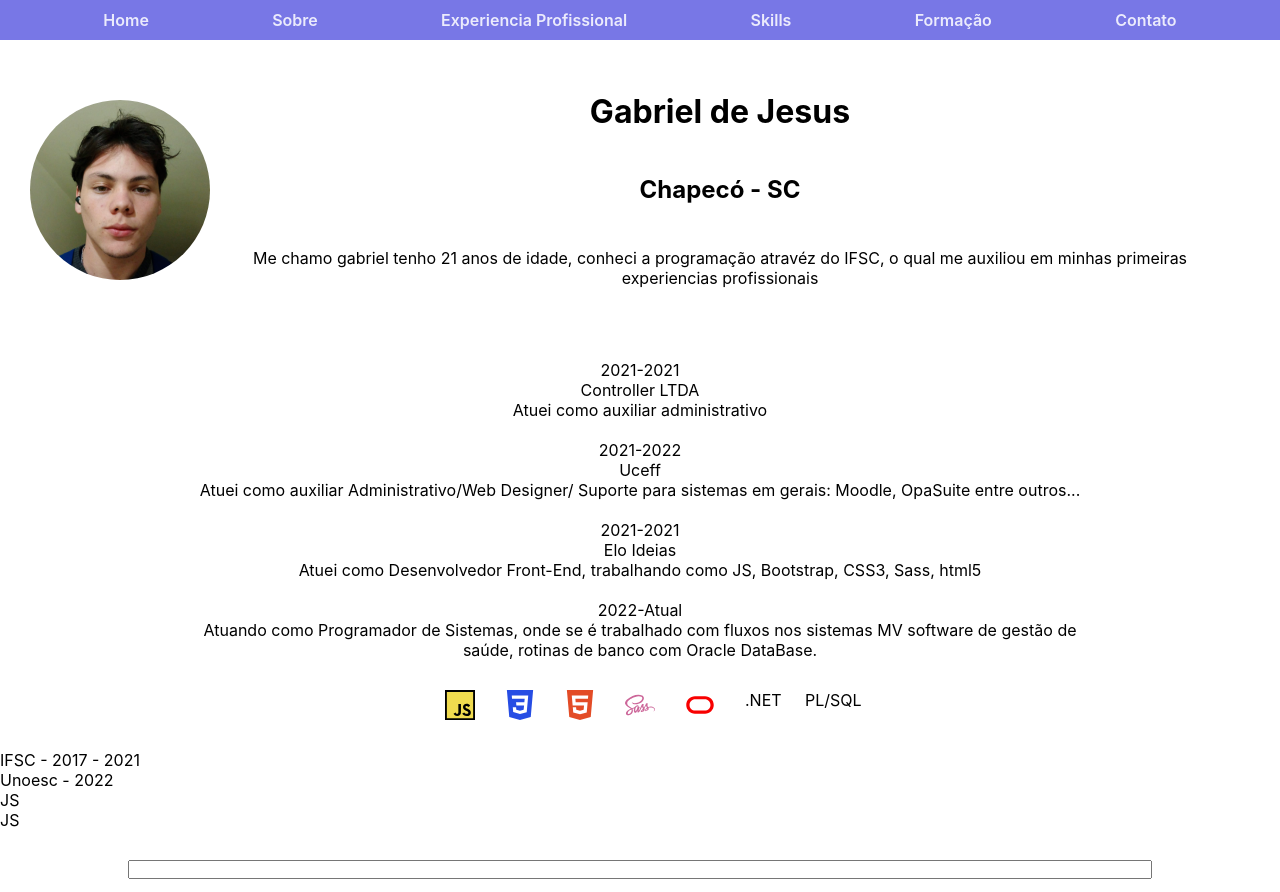
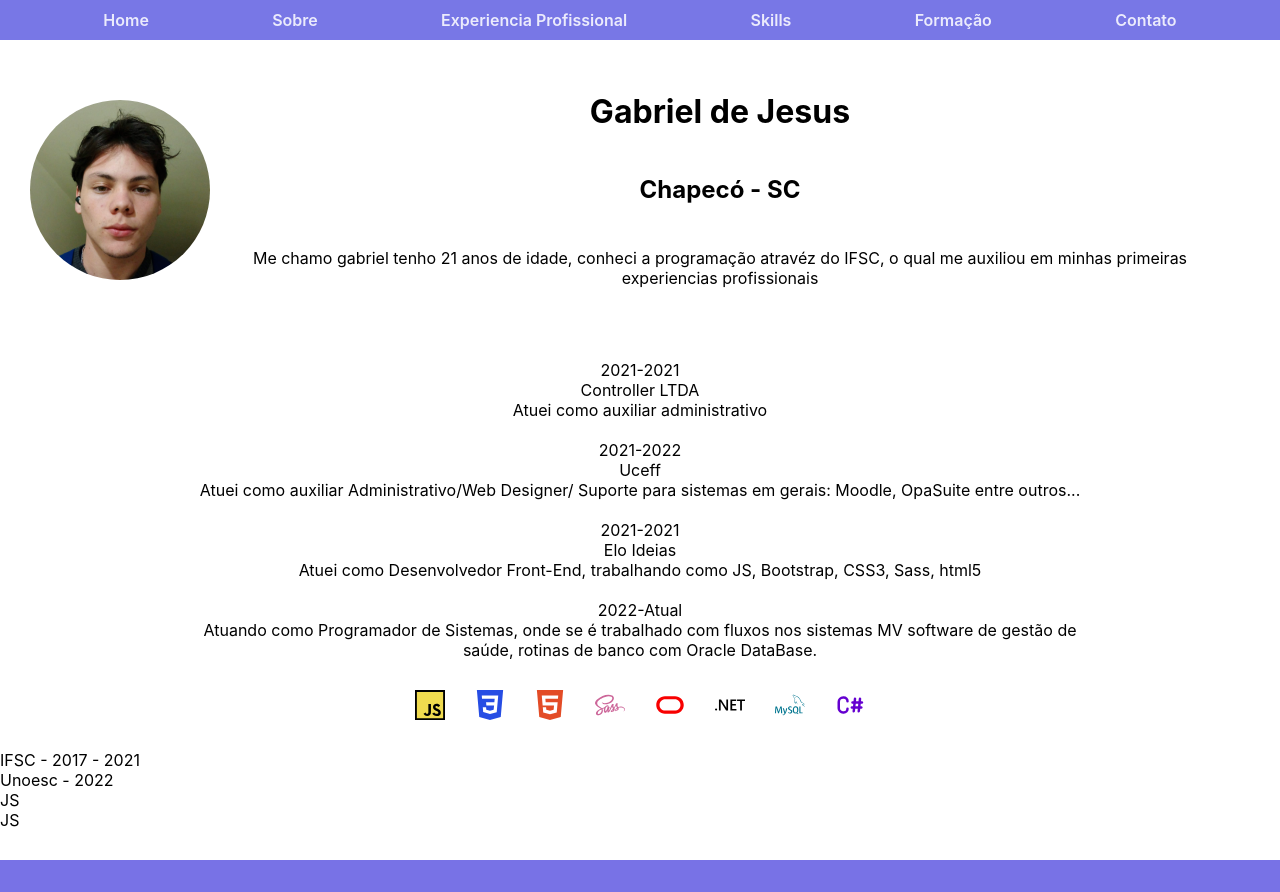
Before and after one commit to Jeje-Gab/Portifolio-React, a React (Create React App) app in the folder meu-projeto/: page / in a window 1280 px wide. Shown: the top 892 px of the page. Built offline with nearby package versions, Linux system fonts and the light colour scheme.

Commit message:
Ajustado Formulario, estilização

```diff
--- a/meu-projeto/src/Components/Form/Form.css
+++ b/meu-projeto/src/Components/Form/Form.css
@@ -5,8 +5,8 @@
 
 form {
   max-width: 80vw;
-    margin-left: auto;
-    margin-right: auto;
+  margin-left: auto;
+  margin-right: auto;
 }
 
 form div {
@@ -20,3 +20,27 @@ form div input,
 form div textarea {
   width: 100%;
 }
+
+form div input,
+form div textarea {
+  width: 100%;
+  padding: 5px;
+  padding-left: 10px;
+  border-radius: 10px;
+  border-color: transparent;
+  outline: none;
+}
+
+.ItensForm {
+  background-color: #7872E6;
+}
+
+.ItensForm form {
+  padding: 20px;
+}
+
+.titleForm {
+  text-align: center;
+  color: #fff;
+  display: block;
+}
--- a/meu-projeto/src/Components/Form/Form.jsx
+++ b/meu-projeto/src/Components/Form/Form.jsx
@@ -5,6 +5,9 @@ function Form() {
   return (
     <div className="ItensForm space">
       <form action="">
+        <div className="titleForm">
+          <h1>Contate-me</h1>
+        </div>
         <div>
           <span></span>
           <input type="text" />
--- a/meu-projeto/src/Components/Skills/Skills.css
+++ b/meu-projeto/src/Components/Skills/Skills.css
@@ -46,3 +46,11 @@
 .Oracle svg {
   color: #f80000;
 }
+
+.mySQL svg {
+  color: #00758F;
+}
+
+.CSharp svg {
+  color: #6500d0;
+}
--- a/meu-projeto/src/Components/Skills/Skills.jsx
+++ b/meu-projeto/src/Components/Skills/Skills.jsx
@@ -7,6 +7,9 @@ import { SiCss3 } from 'react-icons/si'
 import { SiHtml5 } from 'react-icons/si'
 import { IoLogoSass } from 'react-icons/io'
 import { GrOracle } from 'react-icons/gr'
+import { SiDotnet } from 'react-icons/si'
+import { SiMysql } from 'react-icons/si'
+import { TbBrandCSharp } from 'react-icons/tb'
 
 function Skills() {
   return (
@@ -28,8 +31,15 @@ function Skills() {
           <div className="Skills Oracle">
             <GrOracle />
           </div>
-          <div className="Skills">.NET</div>
-          <div className="Skills">PL/SQL</div>
+          <div className="Skills dotNET">
+            <SiDotnet/>
+          </div>
+          <div className="Skills mySQL">
+            <SiMysql/>
+          </div>
+          <div className="Skills CSharp">
+            <TbBrandCSharp/>
+          </div>
         </div>
       </div>
     </div>
```
